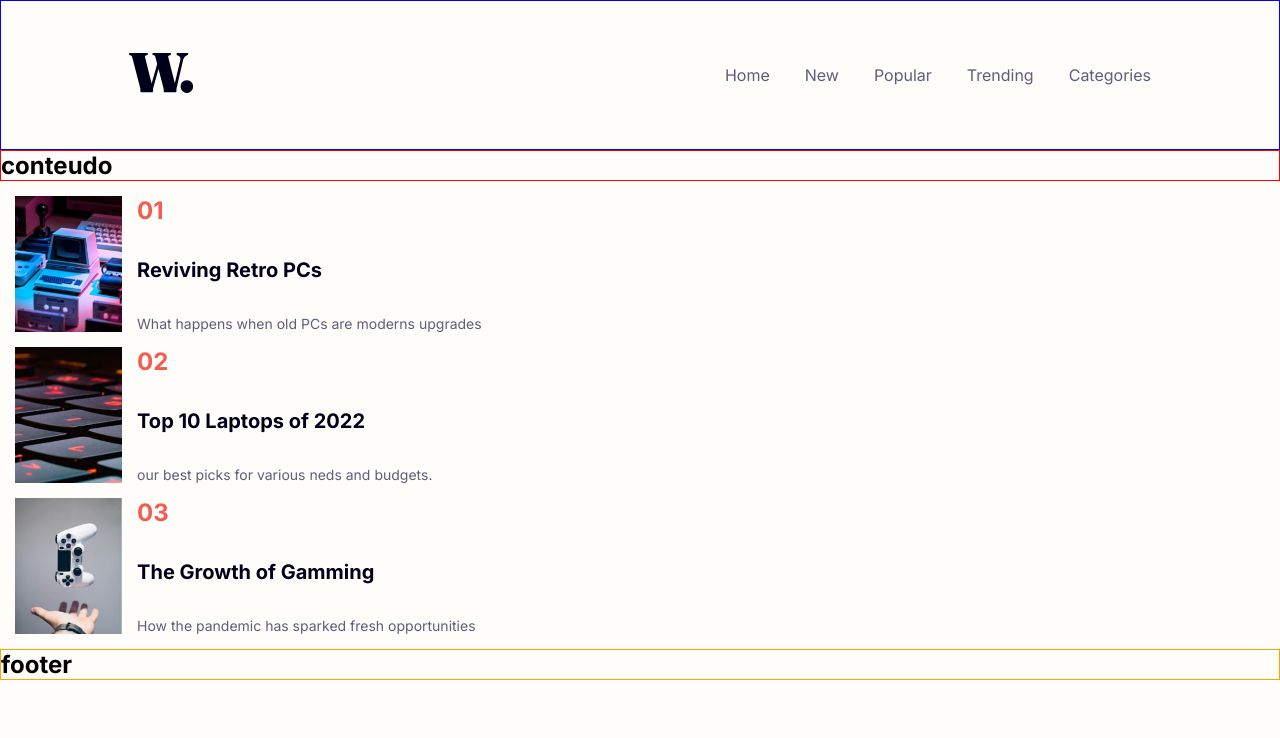
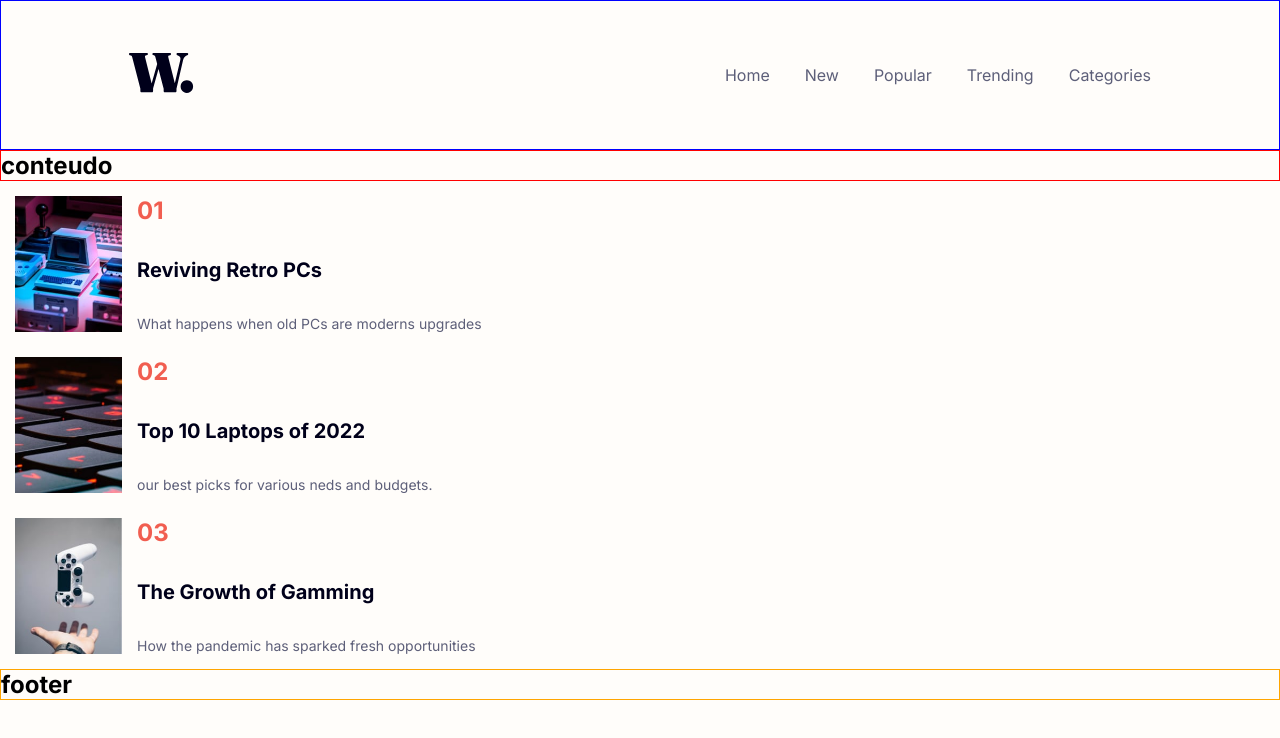
Before and after one commit to martinsalan2003/News-homepage, a React (Vite) app in the folder NeuHomepage/: page / in a window 1280 px wide. Shown: the top 738 px of the page. Built offline with nearby package versions, Linux system fonts and the light colour scheme.

Commit message:
new test

```diff
--- a/NeuHomepage/src/styles/components-styles/cardstopcs.sass
+++ b/NeuHomepage/src/styles/components-styles/cardstopcs.sass
@@ -33,7 +33,7 @@
     flex-direction: column
     justify-content: space-between
     padding: 15px
-    gap: 15px
+    gap: 25px
 
     .Card
 
```
